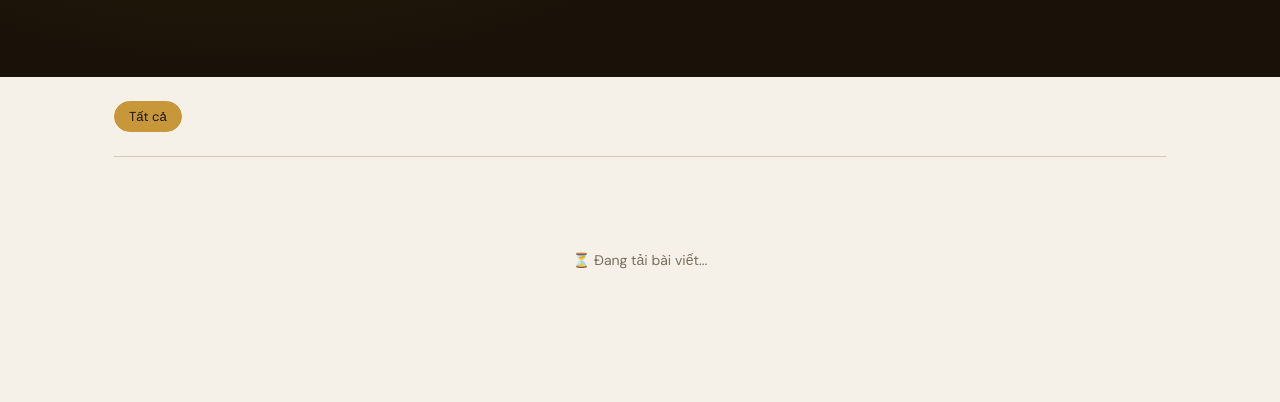
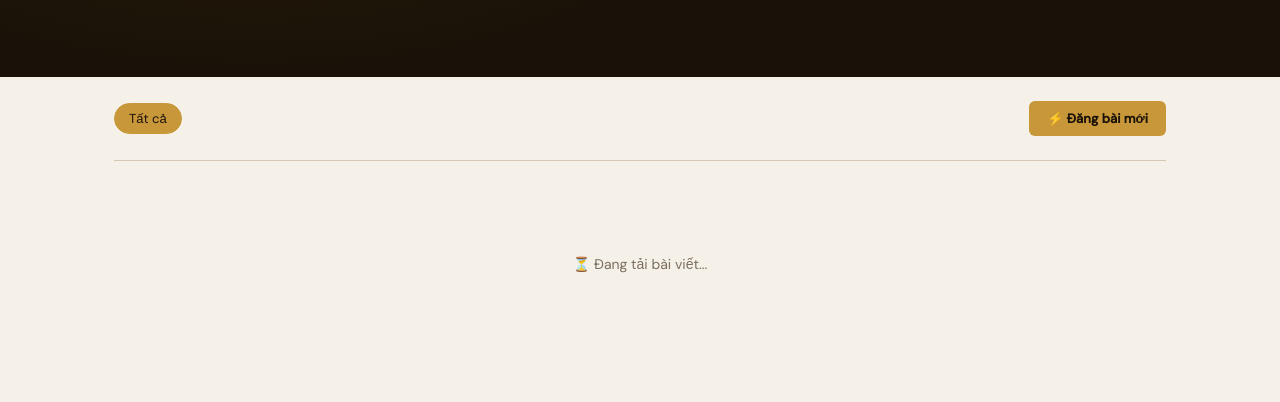
Before and after one commit to codeisfound1/bdsinsight, a website: page docs/index.html in a window 1280 px wide. Shown: the part 398-800 px from the top of the page. Drawn offline with nearby package versions, Linux system fonts and the light colour scheme.

Commit message:
Update index.html

```diff
--- a/docs/index.html
+++ b/docs/index.html
@@ -205,6 +205,19 @@
       .modal-body, .modal-hero, .modal-footer { padding: 24px 20px; }
     }
 
+
+    .publish-btn {
+      background: var(--gold); color: var(--ink); border: none;
+      padding: 9px 18px; border-radius: 6px; font-size: 13px; font-weight: 600;
+      cursor: pointer; font-family: "DM Sans", sans-serif;
+      transition: background 0.2s; white-space: nowrap;
+    }
+    .publish-btn:hover { background: var(--gold-light); }
+    /* Đảm bảo nav không wrap trên mobile */
+    nav { flex-shrink: 0; }
+    .nav-btn { white-space: nowrap; }
+    .nav-btn-primary { white-space: nowrap; }
+
     /* ADMIN PANEL */
     .nav-btn-primary {
       background: var(--gold); border: 1px solid var(--gold); color: var(--ink);
@@ -294,7 +307,10 @@
       <div class="toolbar-left" id="tag-filters">
         <button class="tag-filter active" data-tag="all" onclick="filterByTag('all',this)">Tất cả</button>
       </div>
-      <span class="post-count" id="post-count"></span>
+      <div style="display:flex;align-items:center;gap:12px;">
+        <span class="post-count" id="post-count"></span>
+        <button class="publish-btn" onclick="openAdmin()">⚡ Đăng bài mới</button>
+      </div>
     </div>
     <div id="posts-grid">
       <div class="loading-state">⏳ Đang tải bài viết...</div>
```
